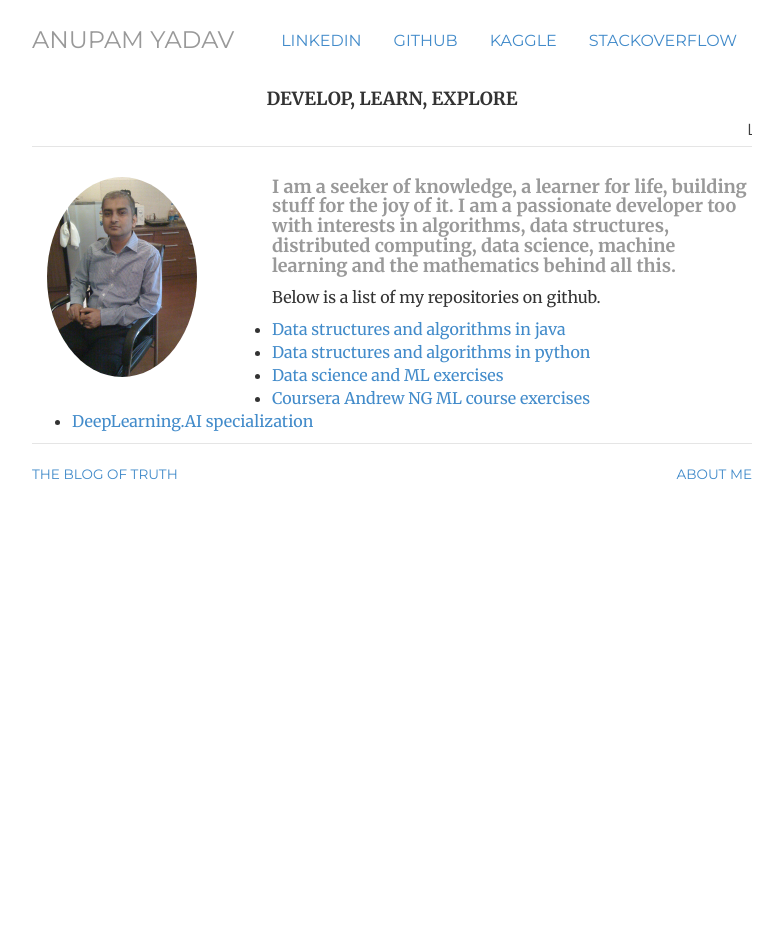
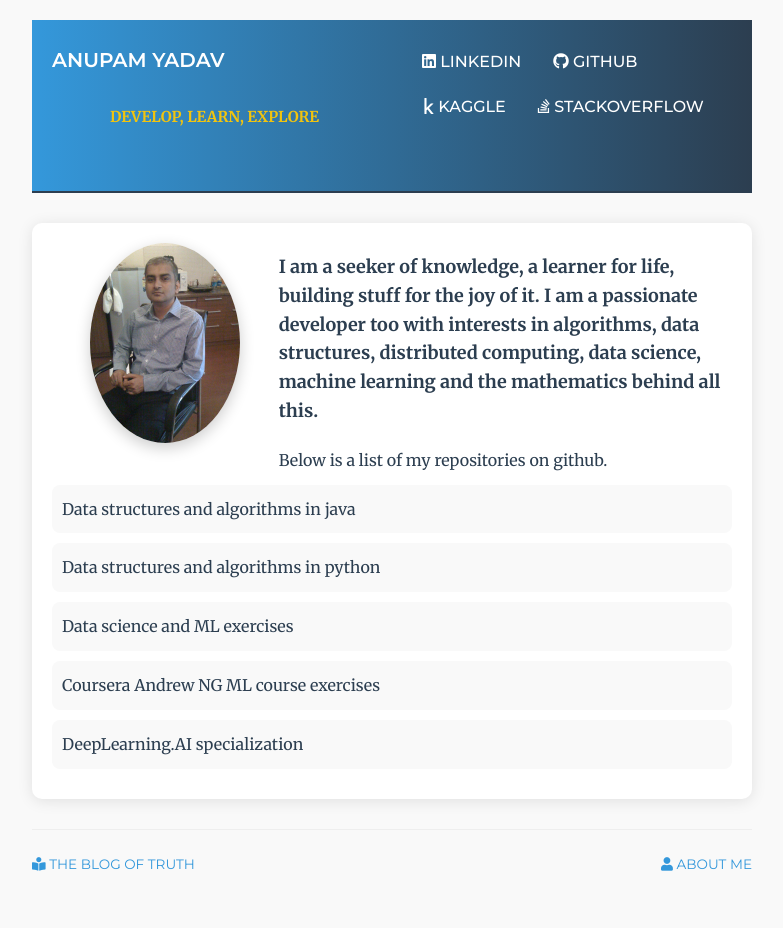
Before and after one commit to bk-anupam/bk-anupam.github.io, a Jekyll site: the page built from index.html, in a window 1280 px wide. Shown: the whole page, without its empty margins (248-1031 px from the left). Built offline with Jekyll 4.4.1, drawn with Linux system fonts in a browser that asks for light colours; before the commit the page ends 900 px from its top, so only the background shows below that.

Commit message:
Improve visual appeal

```diff
--- a/_includes/footer.html
+++ b/_includes/footer.html
@@ -1,10 +1,14 @@
 <div class="footer">
 	<div class="row">
-	<div class="col-sm-8">
-		<p class="pull-left"><small><a href="/blog/index.html" title="The blog of truth">The blog of Truth</a></small></p>
+		<div class="col-sm-8">
+			<p class="pull-left">
+				<small><a href="/blog/index.html" title="The blog of truth" class="footer-link"><i class="fas fa-book-reader"></i> The Blog of Truth</a></small>
+			</p>
+		</div>
+		<div class="col-sm-4">
+			<p class="pull-right">
+				<small><a href="/pages/AboutMe.html" title="About Me" class="footer-link"><i class="fas fa-user"></i> About Me</a></small>
+			</p>
+		</div>
 	</div>
-	<div class="col-sm-4">
-		<p class="pull-right"><small><a href="/pages/AboutMe.html" title="About Me">About Me</a></small></p>
-	</div>
-	</div>
-</div> <!-- /footer -->
+</div>
--- a/_includes/head.html
+++ b/_includes/head.html
@@ -1,13 +1,18 @@
 <head>
 	<meta charset="utf-8">
 	<meta name="google-site-verification" content="wINjVZFKDBlbg-tdPlCo3kMx6COjkj3KMsINTjORc_Q" />
-	<meta name="viewport" width="device-width, initial-scale=1">
+	<meta name="viewport" content="width=device-width, initial-scale=1">
 	<meta name="description" content="{{ page.description }}">
 	<meta name="author" content="Anupam Yadav">
-	<!-- favicon
 	<link rel="shortcut icon" href="/img/ico/favicon.png">
-	-->
 	<title>{{ page.title }} | Realize, Accept, Illuminate</title>
+
+	<!-- Google Fonts -->
+	<link href="https://fonts.googleapis.com/css2?family=Merriweather:wght@300;400;700&family=Montserrat:wght@400;500;600&display=swap" rel="stylesheet">
+
+	<!-- Font Awesome -->
+	<link rel="stylesheet" href="https://cdnjs.cloudflare.com/ajax/libs/font-awesome/5.15.4/css/all.min.css">
+
 	<!-- styles -->
 	<link href="/css/bootstrap.css" rel="stylesheet">
 	<link href="/css/jumbotron-narrow.css" rel="stylesheet">
@@ -15,9 +20,8 @@
 
 	<!-- HTML5 shim and Respond.js IE8 support of HTML5 elements and media queries -->
 	<!--[if lt IE 9]>
-  <script src="../../assets/js/html5shiv.js"></script>
-  <script src="../../assets/js/respond.min.js"></script>
+		<script src="https://oss.maxcdn.com/html5shiv/3.7.3/html5shiv.min.js"></script>
+		<script src="https://oss.maxcdn.com/respond/1.4.2/respond.min.js"></script>
 	<![endif]-->
-	<!-- google analytics - i will not share this data with google -->
 	{% include analytics.html %}
 </head>
--- a/_includes/header.html
+++ b/_includes/header.html
@@ -1,12 +1,28 @@
-<div class="header">
-	<ul class="nav nav-pills pull-right">
-		<li><a href="https://www.linkedin.com/in/anupam-yadav-34182513/" title="LinkedIn">LinkedIn</a></li>
-		<li><a href="https://github.com/bk-anupam" title="GitHub">GitHub</a></li>
-		<li><a href="https://www.kaggle.com/bkanupam/" title="Kaggle">Kaggle</a></li>
-		<li><a href="https://stackoverflow.com/users/story/12130352/" title="StackOverflow">StackOverflow</a></li>
-	</ul>
-	<h3 class="text-muted"><a href="/">Anupam Yadav</a></h3>
-	<h4 class="text-center">DEVELOP, LEARN, EXPLORE</h4>
-	<marquee behavior="scroll" direction="left" scrollamount="5" height="20" class="text-center">Live as if you were to die tomorrow, learn as if you were to live forever..... &emsp;&emsp;&emsp;&emsp;The unexamined life is not worth living.....&emsp;&emsp;&emsp;&emsp;Learning is not compulsory, neither is survival.....&emsp;&emsp;&emsp;&emsp;Real knowledge is to know the extent of one’s ignorance.....&emsp;&emsp;&emsp;&emsp;Any fool can know, The point is to understand.....&emsp;&emsp;&emsp;&emsp;
-	</marquee>
-</div> <!-- /header -->
+<div class="header" style="background: linear-gradient(to right, #3498db, #2c3e50); color: white; padding: 20px;">
+	<div class="row align-items-center">
+		<div class="col-md-6">
+			<h3 class="text-muted" style="color: white; font-size: 2rem; font-weight: bold;"><a href="/" style="color: white; text-decoration: none;">Anupam Yadav</a></h3>
+			<h4 class="text-center text-md-left" style="color: #f1c40f; font-size: 1.5rem;">DEVELOP, LEARN, EXPLORE</h4>
+		</div>
+		<div class="col-md-6">
+			<ul class="nav nav-pills justify-content-end">
+				<li class="nav-item"><a href="https://www.linkedin.com/in/anupam-yadav-34182513/" title="LinkedIn" style="color: white;"><i class="fab fa-linkedin"></i> LinkedIn</a></li>
+				<li class="nav-item"><a href="https://github.com/bk-anupam" title="GitHub" style="color: white;"><i class="fab fa-github"></i> GitHub</a></li>
+				<li class="nav-item"><a href="https://www.kaggle.com/bkanupam/" title="Kaggle" style="color: white;"><i class="fab fa-kaggle"></i> Kaggle</a></li>
+				<li class="nav-item"><a href="https://stackoverflow.com/users/story/12130352/" title="StackOverflow" style="color: white;"><i class="fab fa-stack-overflow"></i> StackOverflow</a></li>
+			</ul>
+		</div>
+	</div>
+	<div class="quote-scroll" style="overflow: hidden; white-space: nowrap;">
+		<p class="scrolling-text" style="display: inline-block; animation: scroll-left 20s linear infinite; color: #f1c40f; font-style: italic; font-size: 1.2rem;">
+			Live as if you were to die tomorrow, learn as if you were to live forever... The unexamined life is not worth living... Learning is not compulsory, neither is survival... Real knowledge is to know the extent of one's ignorance... Any fool can know, The point is to understand...
+		</p>
+	</div>
+</div>
+
+<style>
+@keyframes scroll-left {
+	0% { transform: translateX(100%); }
+	100% { transform: translateX(-100%); }
+}
+</style>
--- a/css/style.css
+++ b/css/style.css
@@ -1,7 +1,23 @@
 @import url(http://fonts.googleapis.com/css?family=Merriweather:300,300italic,400,400italic,700,700italic);
 @import url(http://fonts.googleapis.com/css?family=Montserrat);
 
-body { padding-top: 20px; padding-bottom: 40px; font-family: 'Merriweather', Georgia, Times; font-size: 16px; }
+:root {
+  --primary-color: #2c3e50;
+  --secondary-color: #3498db;
+  --accent-color: #e74c3c;
+  --text-color: #2c3e50;
+  --light-bg: #f9f9f9;
+}
+
+body {
+  padding-top: 20px;
+  padding-bottom: 40px;
+  font-family: 'Merriweather', Georgia, Times;
+  font-size: 16px;
+  line-height: 1.8;
+  color: var(--text-color);
+  background-color: var(--light-bg);
+}
 
 h1, h2, h3, h4, h5, h6, .h1, .h2, .h3, .h4, .h5, .h6 { font-family: 'Merriweather', Georgia, Times; font-weight: 700;}
 
@@ -10,9 +26,50 @@ blockquote p { font-size: 16px; line-height: 1.6em; }
 /* Masthead */
 .header, .footer, .header h3 { font-family: 'Montserrat', Helvetica, sans-serif; text-transform: uppercase; font-weight: normal; }
 
+.header {
+  margin-bottom: 3rem;
+  border-bottom: 2px solid var(--primary-color);
+  padding-bottom: 1rem;
+  background: linear-gradient(to right, #3498db, #2c3e50);
+  color: white;
+  padding: 20px;
+}
+
+.header h3.text-muted a {
+  color: white;
+  font-size: 2rem;
+  font-weight: 700;
+  transition: color 0.3s ease;
+  text-decoration: none;
+}
+
+.header h3.text-muted a:hover {
+  color: var(--secondary-color);
+  text-decoration: none;
+}
+
+.header h4 {
+  color: #f1c40f;
+  font-size: 1.5rem;
+  margin: 1rem 0;
+}
+
 /* Navigation */
 h3.text-muted a {text-decoration: none; color: #999999; }
 h3.text-muted a:hover { text-decoration: none; color: #0088cc; }
+
+.nav-pills > li > a {
+  color: var(--primary-color);
+  font-weight: 500;
+  padding: 8px 15px;
+  border-radius: 20px;
+  transition: all 0.3s ease;
+}
+
+.nav-pills > li > a:hover {
+  background-color: var(--secondary-color);
+  color: white;
+}
 
 img.avatar { margin-bottom: 30px; }
 
@@ -91,3 +148,92 @@ pre.prettyprint { padding: 10px !important; margin: 40px; font-size: 12px;}
 	padding-top: 5.5px;
 	margin: 5px 15px 0px 0px;
 	font-family: 'Montserrat', Helvetica, sans-serif; }
+
+.blurb {
+  background: white;
+  padding: 2rem;
+  border-radius: 10px;
+  box-shadow: 0 2px 15px rgba(0,0,0,0.1);
+  margin-bottom: 2rem;
+}
+
+.blurb img.avatar {
+  max-width: 200px;
+  border-radius: 50%;
+  margin: 0 auto 2rem;
+  display: block;
+  box-shadow: 0 5px 15px rgba(0,0,0,0.2);
+}
+
+.blurb h4 {
+  color: var(--primary-color);
+  line-height: 1.6;
+  margin-bottom: 2rem;
+}
+
+.blurb ul {
+  list-style: none;
+  padding: 0;
+}
+
+.blurb ul li {
+  padding: 1rem;
+  margin-bottom: 1rem;
+  background: var(--light-bg);
+  border-radius: 8px;
+  transition: transform 0.3s ease;
+}
+
+.blurb ul li:hover {
+  transform: translateX(10px);
+  background: white;
+  box-shadow: 0 2px 10px rgba(0,0,0,0.1);
+}
+
+.blurb ul li a {
+  color: var(--primary-color);
+  text-decoration: none;
+  display: block;
+  font-weight: 500;
+}
+
+.footer {
+  margin-top: 3rem;
+  padding-top: 2rem;
+  border-top: 1px solid #eee;
+}
+
+.footer a {
+  color: var(--secondary-color);
+  transition: color 0.3s ease;
+}
+
+.footer a:hover {
+  color: var(--primary-color);
+  text-decoration: none;
+}
+
+marquee {
+  color: var(--accent-color);
+  font-style: italic;
+  opacity: 0.8;
+}
+
+/* Added styles for scrolling quotes and header */
+.quote-scroll {
+  overflow: hidden;
+  white-space: nowrap;
+}
+
+.scrolling-text {
+  display: inline-block;
+  animation: scroll-left 20s linear infinite;
+  color: #f1c40f;
+  font-style: italic;
+  font-size: 1.2rem;
+}
+
+@keyframes scroll-left {
+  0% { transform: translateX(100%); }
+  100% { transform: translateX(-100%); }
+}
--- a/js/library.js
+++ b/js/library.js
@@ -1,6 +1,26 @@
 $(document).ready(function(){
 
+  // Initialize animations
   init_document_ready();
+
+  // Add smooth scroll effect
+  $('a[href^="#"]').on('click', function(event) {
+    event.preventDefault();
+    $('html, body').animate({
+      scrollTop: $($.attr(this, 'href')).offset().top
+    }, 800);
+  });
+
+  // Fade in elements on scroll
+  $(window).scroll(function() {
+    $('.blurb').each(function() {
+      var bottom_of_object = $(this).offset().top + $(this).outerHeight();
+      var bottom_of_window = $(window).scrollTop() + $(window).height();
+      if (bottom_of_window > bottom_of_object) {
+        $(this).animate({'opacity':'1'}, 500);
+      }
+    });
+  });
 
 });
 
@@ -12,9 +32,29 @@ $(document).ready(function(){
  */
 
 function init_document_ready() {
-
+  // Initialize any existing functions
   create_colorSwatch();
 
+  // Add hover effect to navigation
+  $('.nav-item').hover(
+    function() {
+      $(this).find('i').addClass('fa-bounce');
+    },
+    function() {
+      $(this).find('i').removeClass('fa-bounce');
+    }
+  );
+
+  // Add text animation to quote scroll
+  $('.scrolling-text').css({
+    'animation': 'scroll-left 20s linear infinite',
+    'white-space': 'nowrap'
+  });
+
+  // Add fade-in effect for blurb content
+  $('.blurb').css('opacity', '0').animate({
+    'opacity': '1'
+  }, 1000);
 }
 
 // - - - - - - - - - - - - - - - - - - - - - - - - -
```
Also changed, not shown: css/main.css (+35 -40 lines).
